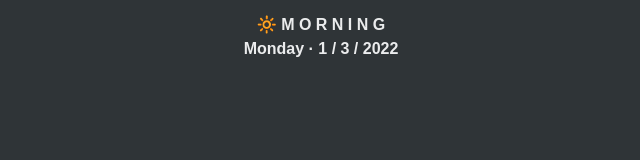
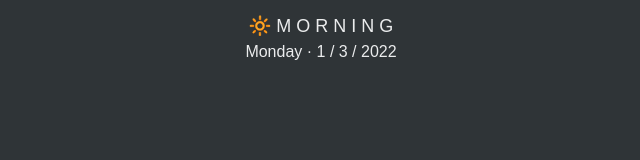
Before and after one commit to phoenixnefelibata/notion, a plain HTML site: page date.html in a window 1280 px wide. Shown: the whole page, without its empty margins (319-959 px from the left). Drawn offline with Linux system fonts and the light colour scheme.

Commit message:
Update date.html

```diff
--- a/date.html
+++ b/date.html
@@ -4,8 +4,7 @@
     <style>
 #lbl {
     font-family: sans-serif;
-    font-size: medium;
-    font-weight: bold;
+    font-size: large;
     color: #EBECED;
     padding: 5px;
     text-align: center;
```
